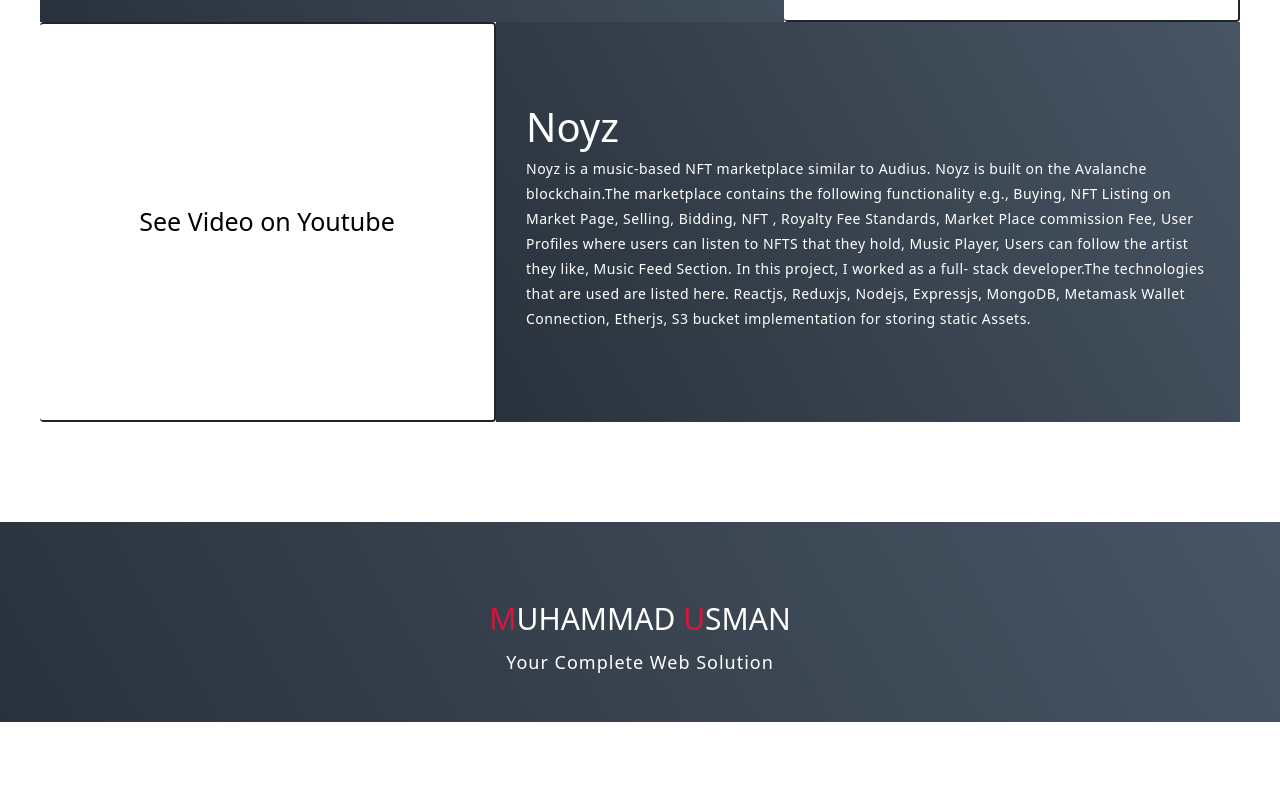
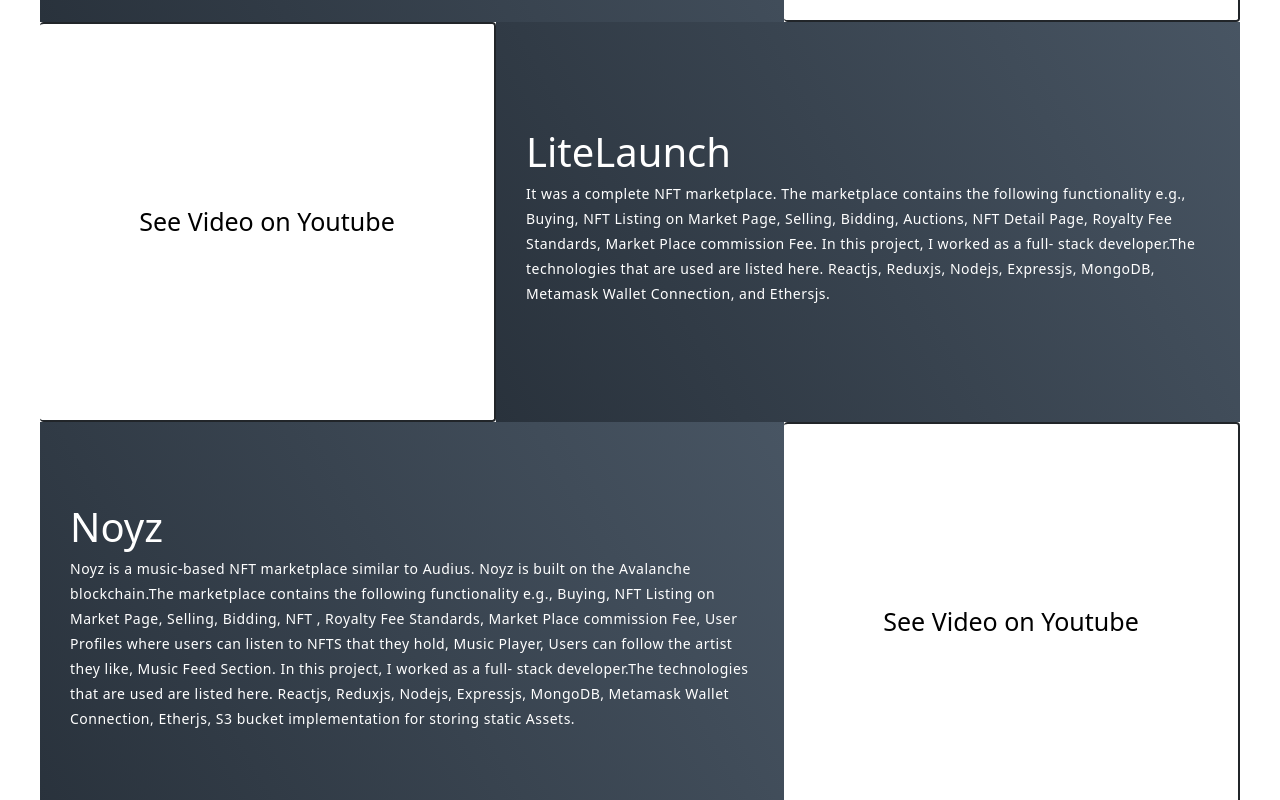
Before and after one commit to ehmusman/portfolio-web, a Next.js app: page /projects in a window 1280 px wide. Shown: the part 1400-2200 px from the top of the page. Before the commit the page ends 2122 px from the top, so only its background shows below. Built offline with nearby package versions, Linux system fonts and the light colour scheme.

Commit message:
Litelaunch is added

```diff
--- a/components/Projects.js
+++ b/components/Projects.js
@@ -18,6 +18,11 @@
             title: "Swiss Block",
             link: "https://www.youtube.com/watch?v=X5jtFhoGQHI",
             description: "SWISS Block is a centralized exchange it is a similar exchange like FTX but some add on functionality like of paper trading as the main thing of this exchange is that it is totally gasless, it has all types of trades like Future, Spot, Margin trading, etc.I worked as a full-stack developer. It is designed using Reactjs, Redux Toolkit, Typescript, Nodejs, Expressjs, PostgreSQL, and Sequilize ORM"
+        },
+        {
+            title: "LiteLaunch",
+            link: "https://www.youtube.com/watch?v=qqfy2KJ1mYI",
+            description: "It was a complete NFT marketplace. The marketplace contains the following functionality e.g., Buying, NFT Listing on Market Page, Selling, Bidding, Auctions, NFT Detail Page, Royalty Fee Standards, Market Place commission Fee. In this project, I worked as a full- stack developer.The technologies that are used are listed here. Reactjs, Reduxjs, Nodejs, Expressjs, MongoDB, Metamask Wallet Connection, and Ethersjs."
         },
         {
         title: "Noyz",
```
